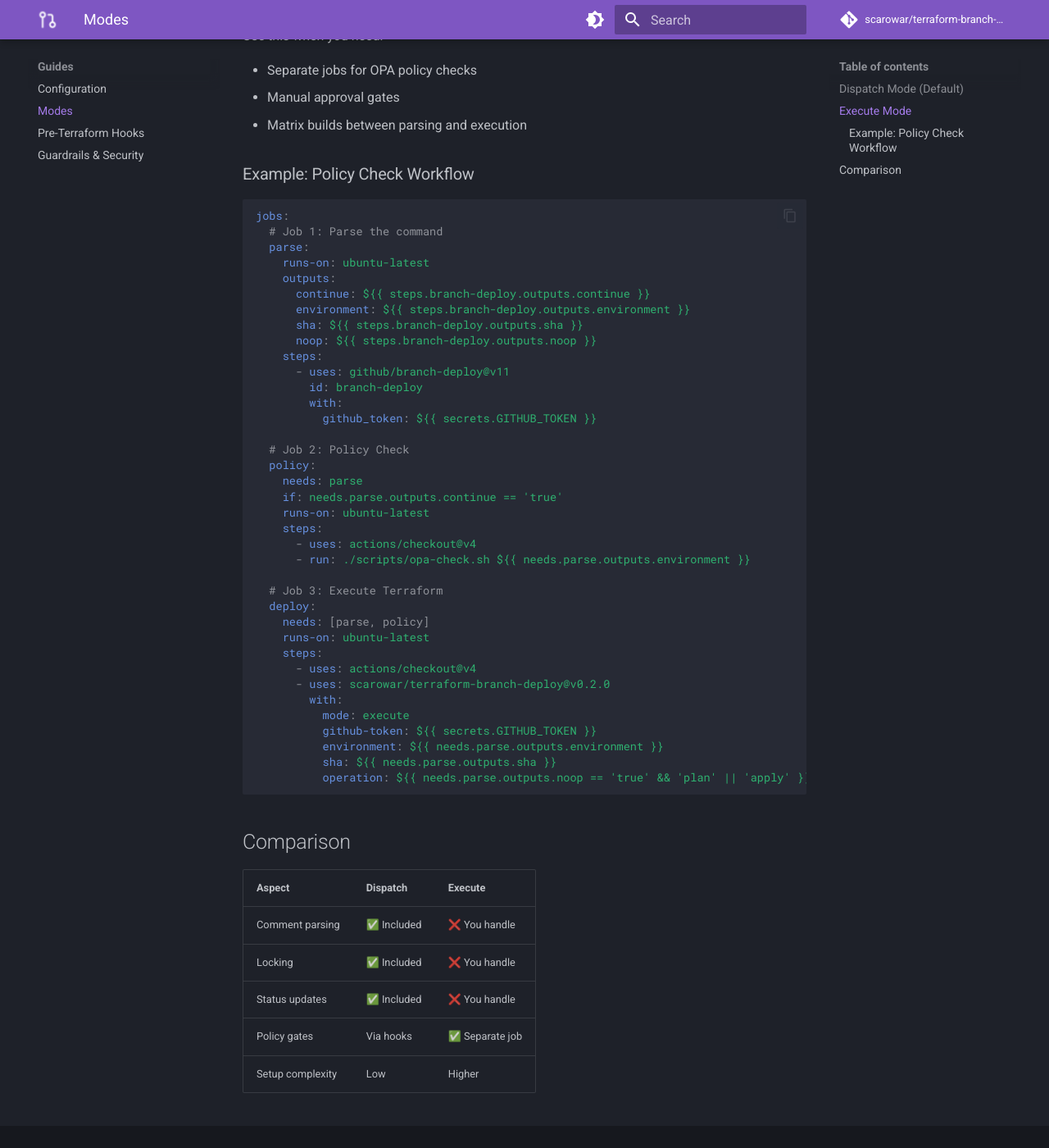
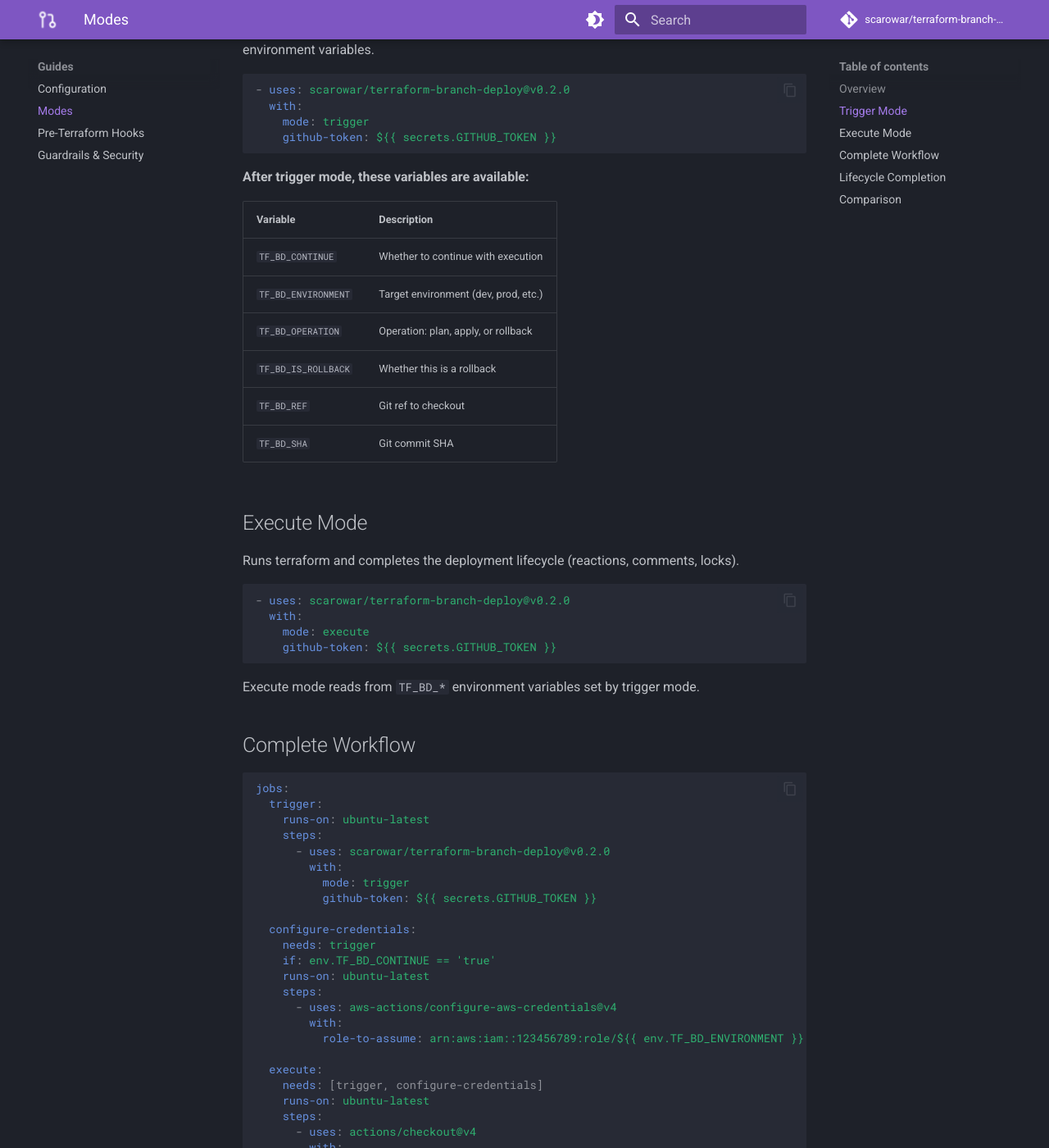
Before and after one commit to scarowar/terraform-branch-deploy, an MkDocs documentation site: the page built from docs/guides/modes.md, in a window 1280 px wide and 1400 px high, scrolled down 607 px. Shown: the whole window at 82% size. Built offline with MkDocs 1.6.1 and Material for MkDocs 9.7.7, drawn with Linux system fonts in a browser that asks for light colours; comment, search, counter and statistics services are not loaded; some of the changed text lies outside the part shown.

Commit message:
chore: comprehensive v0.2.0 audit
Audit all files against v0.2.0 architecture:

Source files:
- cli.py: Fixed module docstring (dispatch→trigger/execute)

Contract tests:
- Refactored from 70 to 30 skipped tests
- Removed 26 redundant condition tests (now in test_hooks.py)
- Clarified E2E requirements for action.yml behavior tests
- Added where-implemented references to action.yml steps

Documentation:
- docs/index.md: Updated for trigger/execute, removed pre-terraform-hook
- docs/guides/modes.md: Rewrote for trigger/execute architecture
- docs/guides/hooks.md: Removed inline hook, added built-in hooks table
- docs/getting-started/index.md: Two-job workflow example

All 123 unit tests passing.

Part of #81

````diff
--- a/docs/guides/modes.md
+++ b/docs/guides/modes.md
@@ -1,77 +1,101 @@
 # Modes
 
-Terraform Branch Deploy has two modes: **dispatch** (default) and **execute**.
+Terraform Branch Deploy uses a **two-mode architecture**: **trigger** and **execute**.
 
-## Dispatch Mode (Default)
+## Overview
 
-All-in-one: Handles comment parsing, locking, status updates, and Terraform execution.
+| Mode | Purpose |
+|------|---------|
+| `trigger` | Parse PR comment, export `TF_BD_*` env vars, STOP |
+| `execute` | Run terraform with lifecycle completion |
+
+This split enables credential injection between jobs.
+
+## Trigger Mode
+
+Parses the deployment command via `github/branch-deploy` and exports context to environment variables.
 
 ```yaml
 - uses: scarowar/terraform-branch-deploy@v0.2.0
   with:
+    mode: trigger
     github-token: ${{ secrets.GITHUB_TOKEN }}
 ```
 
-Use dispatch mode for 95% of use cases.
+**After trigger mode, these variables are available:**
+
+| Variable | Description |
+|----------|-------------|
+| `TF_BD_CONTINUE` | Whether to continue with execution |
+| `TF_BD_ENVIRONMENT` | Target environment (dev, prod, etc.) |
+| `TF_BD_OPERATION` | Operation: plan, apply, or rollback |
+| `TF_BD_IS_ROLLBACK` | Whether this is a rollback |
+| `TF_BD_REF` | Git ref to checkout |
+| `TF_BD_SHA` | Git commit SHA |
 
 ## Execute Mode
 
-Runs **only** Terraform. You manage `github/branch-deploy` yourself.
+Runs terraform and completes the deployment lifecycle (reactions, comments, locks).
 
-Use this when you need:
+```yaml
+- uses: scarowar/terraform-branch-deploy@v0.2.0
+  with:
+    mode: execute
+    github-token: ${{ secrets.GITHUB_TOKEN }}
+```
 
-- Separate jobs for OPA policy checks
-- Manual approval gates
-- Matrix builds between parsing and execution
+Execute mode reads from `TF_BD_*` environment variables set by trigger mode.
 
-### Example: Policy Check Workflow
+## Complete Workflow
 
 ```yaml
 jobs:
-  # Job 1: Parse the command
-  parse:
+  trigger:
     runs-on: ubuntu-latest
-    outputs:
-      continue: ${{ steps.branch-deploy.outputs.continue }}
-      environment: ${{ steps.branch-deploy.outputs.environment }}
-      sha: ${{ steps.branch-deploy.outputs.sha }}
-      noop: ${{ steps.branch-deploy.outputs.noop }}
     steps:
-      - uses: github/branch-deploy@v11
-        id: branch-deploy
+      - uses: scarowar/terraform-branch-deploy@v0.2.0
         with:
-          github_token: ${{ secrets.GITHUB_TOKEN }}
+          mode: trigger
+          github-token: ${{ secrets.GITHUB_TOKEN }}
 
-  # Job 2: Policy Check
-  policy:
-    needs: parse
-    if: needs.parse.outputs.continue == 'true'
+  configure-credentials:
+    needs: trigger
+    if: env.TF_BD_CONTINUE == 'true'
+    runs-on: ubuntu-latest
+    steps:
+      - uses: aws-actions/configure-aws-credentials@v4
+        with:
+          role-to-assume: arn:aws:iam::123456789:role/${{ env.TF_BD_ENVIRONMENT }}
+
+  execute:
+    needs: [trigger, configure-credentials]
     runs-on: ubuntu-latest
     steps:
       - uses: actions/checkout@v4
-      - run: ./scripts/opa-check.sh ${{ needs.parse.outputs.environment }}
-
-  # Job 3: Execute Terraform
-  deploy:
-    needs: [parse, policy]
-    runs-on: ubuntu-latest
-    steps:
-      - uses: actions/checkout@v4
+        with:
+          ref: ${{ env.TF_BD_REF }}
       - uses: scarowar/terraform-branch-deploy@v0.2.0
         with:
           mode: execute
           github-token: ${{ secrets.GITHUB_TOKEN }}
-          environment: ${{ needs.parse.outputs.environment }}
-          sha: ${{ needs.parse.outputs.sha }}
-          operation: ${{ needs.parse.outputs.noop == 'true' && 'plan' || 'apply' }}
 ```
+
+## Lifecycle Completion
+
+Execute mode automatically handles:
+
+1. Updates deployment status (success/failure)
+2. Removes initial 👀 reaction
+3. Adds result reaction (🚀 success, 👎 failure)
+4. Posts deployment result comment
+5. Removes non-sticky locks
 
 ## Comparison
 
-| Aspect | Dispatch | Execute |
-|--------|----------|---------|
-| Comment parsing | ✅ Included | ❌ You handle |
-| Locking | ✅ Included | ❌ You handle |
-| Status updates | ✅ Included | ❌ You handle |
-| Policy gates | Via hooks | ✅ Separate job |
-| Setup complexity | Low | Higher |
+| Aspect | Trigger | Execute |
+|--------|---------|---------|
+| Comment parsing | ✅ Yes | ❌ No |
+| Env var export | ✅ Yes | ❌ No |
+| Terraform execution | ❌ No | ✅ Yes |
+| Lifecycle completion | ❌ No | ✅ Yes |
+| Runs built-in hooks | ❌ No | ✅ Yes |
````
Also changed, not shown: docs/getting-started/index.md (+20 -7 lines), docs/guides/hooks.md (+18 -21 lines), docs/index.md (+25 -30 lines), 4 other files.
